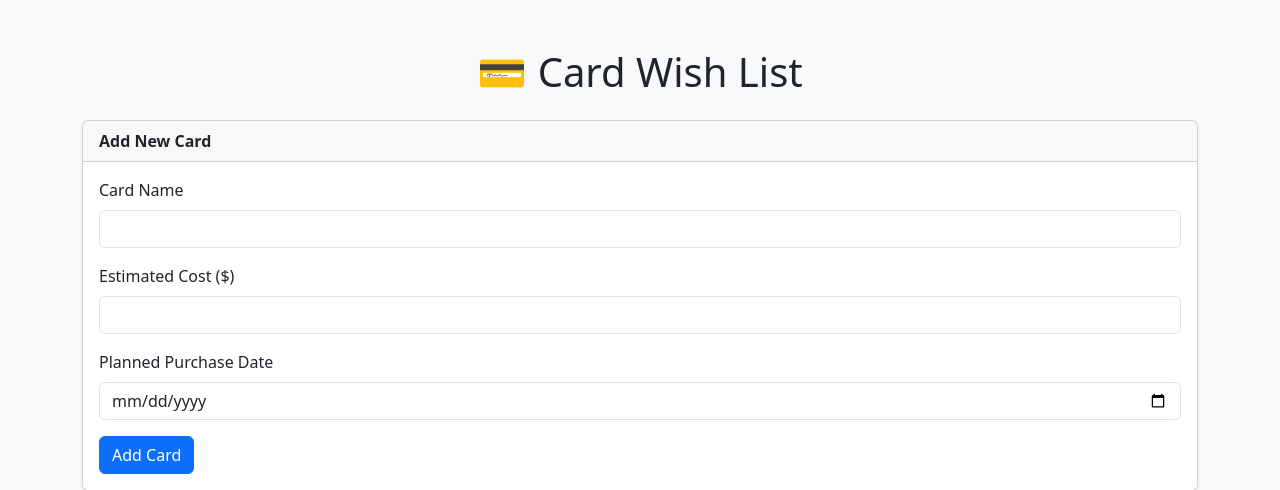
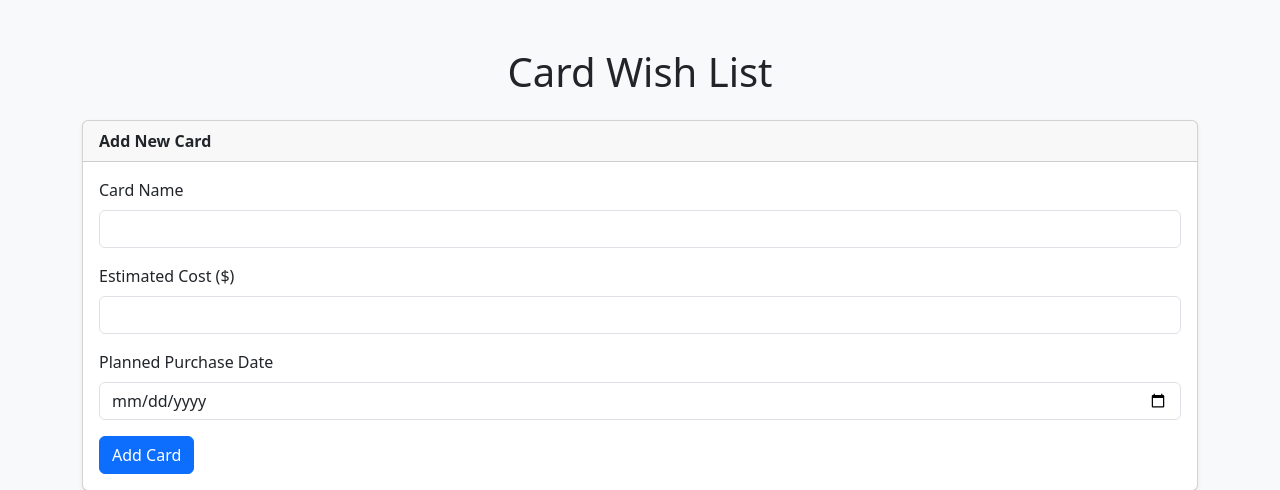
Before and after one commit to lillymarieee04/CS322_Project_2, a Flask app: page / in a window 1280 px wide. Shown: the top 490 px of the page. Run offline with Flask 3, Linux system fonts and the light colour scheme.

Commit message:
Project 2 part A ready

```diff
--- a/templates/index.html
+++ b/templates/index.html
@@ -11,7 +11,7 @@
 
 <div class="container py-5">
 
-  <h1 class="text-center mb-4">💳 Card Wish List</h1>
+  <h1 class="text-center mb-4"> Card Wish List</h1>
 
   <!-- Flash messages -->
   {% with messages = get_flashed_messages(with_categories=true) %}
```
